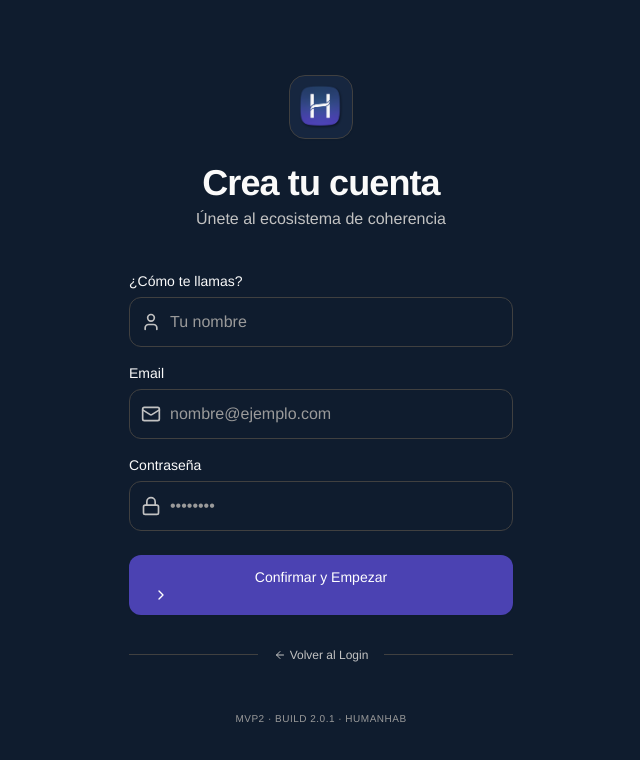
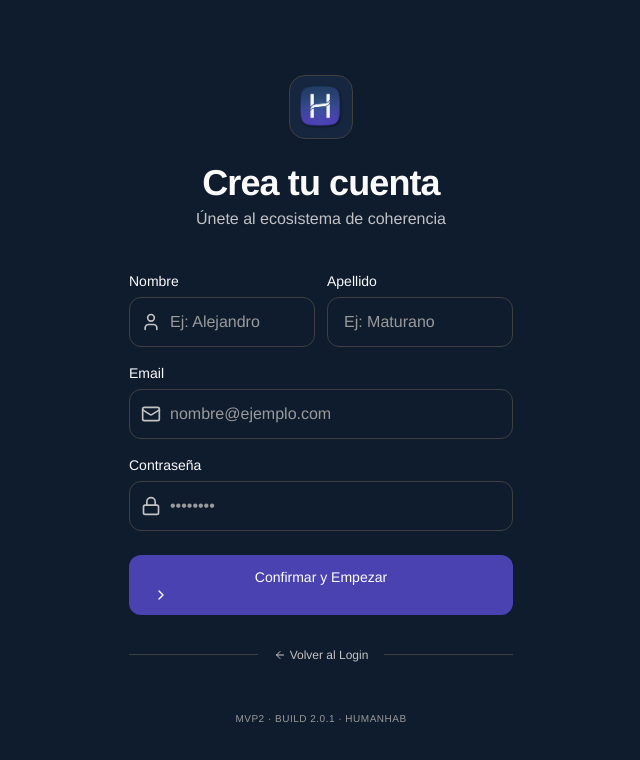
Before and after one commit to alematmir/HumanHab, a React (Vite) app: page /signup in a window 1280 px wide. Shown: the top 760 px of the page, without its empty margins (319-959 px from the left). Built offline with nearby package versions, Linux system fonts and the light colour scheme.

Commit message:
feat: split name and surname in registration and refine diagnostic greeting

```diff
--- a/src/pages/InitialDiagnostic.tsx
+++ b/src/pages/InitialDiagnostic.tsx
@@ -1,7 +1,6 @@
 import React, { useState, useEffect } from 'react';
 import { useNavigate } from 'react-router-dom';
 import { ChevronRight, ChevronLeft, Sparkles, Zap, Target, History, Layout } from 'lucide-react';
-import { Card } from '../components/ui/Card';
 import { Button } from '../components/ui/Button';
 import { useAuthStore } from '../store/authStore';
 import { supabase } from '../lib/supabase';
@@ -24,8 +23,9 @@ export function InitialDiagnostic() {
 
     useEffect(() => {
         if (user) {
-            const initialName = user?.user_metadata?.full_name?.split(' ')[0] || user?.email?.split('@')[0] || '';
-            setDisplayName(initialName);
+            // Prefer first_name, then fallback to parts of full_name or email
+            const firstName = user?.user_metadata?.first_name || user?.user_metadata?.full_name?.split(' ')[0] || user?.email?.split('@')[0] || '';
+            setDisplayName(firstName);
         }
     }, [user]);
 
@@ -112,11 +112,11 @@ export function InitialDiagnostic() {
             let level = 'Principiante';
             let habitLimit = 1;
 
-            if (answers.capacity >= 2 && answers.energy >= 6) {
+            if (answers.capacity >= 2 && (answers.energy || 0) >= 6) {
                 level = 'Intermedio';
                 habitLimit = 2;
             }
-            if (answers.capacity >= 3 && answers.resilience === 'fast' && answers.energy >= 8) {
+            if (answers.capacity >= 3 && answers.resilience === 'fast' && (answers.energy || 0) >= 8) {
                 level = 'Avanzado';
                 habitLimit = 3;
             }
@@ -172,31 +172,22 @@ export function InitialDiagnostic() {
                                 <Sparkles className="w-10 h-10 text-accent" />
                             </div>
                         </div>
-                        <h1 className="text-3xl font-bold text-primary mb-2 tracking-tight">
-                            ¡Hola, {displayName.split(' ')[0]}!
+                        <h1 className="text-4xl font-bold text-primary mb-6 tracking-tight">
+                            ¡Hola, {displayName}!
                         </h1>
-                        <div className="mb-8 group">
-                            <label className="text-[10px] font-bold text-tertiary uppercase tracking-widest mb-2 block group-focus-within:text-accent transition-colors">
-                                Nombre de preferencia
-                            </label>
-                            <input
-                                type="text"
-                                value={displayName}
-                                onChange={(e) => setDisplayName(e.target.value)}
-                                placeholder="Tu nombre..."
-                                className="w-full bg-surface border border-transparent focus:border-accent/30 rounded-2xl py-4 px-6 text-center text-xl font-bold text-primary placeholder:text-tertiary/30 outline-none transition-all shadow-sm"
-                            />
-                        </div>
+
                         <p className="text-secondary text-lg leading-relaxed mb-10 max-w-md mx-auto">
                             Soy <span className="text-accent font-bold">HumanHab</span>, tu guía de coherencia.
                             Necesito entender tu estado basal para diseñarte el camino con <span className="italic">menos fricción</span>.
                         </p>
-                        <Button
+
+                        <button
                             onClick={handleNext}
-                            className="w-full py-4 text-sm font-bold tracking-widest uppercase rounded-2xl shadow-xl hover:scale-[1.02] transition-all"
+                            className="w-full py-4 text-sm font-bold tracking-widest uppercase rounded-2xl bg-accent text-white shadow-xl hover:scale-[1.02] active:scale-95 transition-all flex items-center justify-center gap-2 group"
                         >
-                            Continuar <ChevronRight className="w-5 h-5 ml-2" />
-                        </Button>
+                            Comenzar Diagnóstico
+                            <ChevronRight className="w-5 h-5 group-hover:translate-x-1 transition-transform" />
+                        </button>
                     </div>
                 ) : (
                     <div className="animate-in fade-in slide-in-from-right-4 duration-500">
--- a/src/pages/Register.tsx
+++ b/src/pages/Register.tsx
@@ -7,7 +7,8 @@ import { Input } from '../components/ui/Input';
 import { supabase } from '../lib/supabase';
 
 export function Register() {
-    const [name, setName] = useState('');
+    const [firstName, setFirstName] = useState('');
+    const [lastName, setLastName] = useState('');
     const [email, setEmail] = useState('');
     const [password, setPassword] = useState('');
     const [isLoading, setIsLoading] = useState(false);
@@ -24,7 +25,9 @@ export function Register() {
             password,
             options: {
                 data: {
-                    full_name: name
+                    first_name: firstName,
+                    last_name: lastName,
+                    full_name: `${firstName} ${lastName}`.trim()
                 }
             }
         });
@@ -53,15 +56,25 @@ export function Register() {
                 <p className="text-secondary mb-10 text-center">Únete al ecosistema de coherencia</p>
 
                 <form onSubmit={handleRegister} className="w-full flex flex-col gap-4">
-                    <Input
-                        label="¿Cómo te llamas?"
-                        type="text"
-                        placeholder="Tu nombre"
-                        value={name}
-                        onChange={(e) => setName(e.target.value)}
-                        required
-                        icon={<User className="w-5 h-5" />}
-                    />
+                    <div className="flex gap-3">
+                        <Input
+                            label="Nombre"
+                            type="text"
+                            placeholder="Ej: Alejandro"
+                            value={firstName}
+                            onChange={(e) => setFirstName(e.target.value)}
+                            required
+                            icon={<User className="w-5 h-5" />}
+                        />
+                        <Input
+                            label="Apellido"
+                            type="text"
+                            placeholder="Ej: Maturano"
+                            value={lastName}
+                            onChange={(e) => setLastName(e.target.value)}
+                            required
+                        />
+                    </div>
 
                     <Input
                         label="Email"
```
